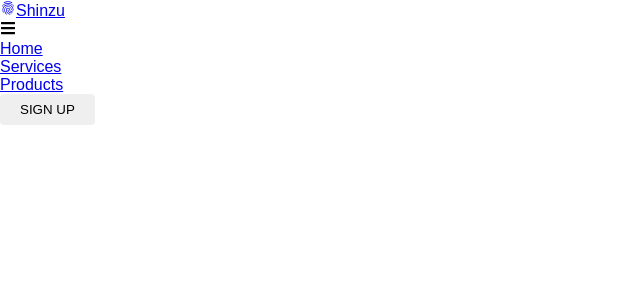
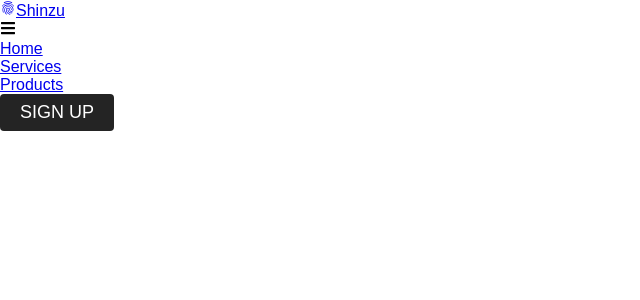
Before and after one commit to OsasAzamegbe/fintech-web-app, a React (Create React App) app: page / in a window 1280 px wide. Shown: the top 300 px of the page, without its empty margins (0-640 px from the left). Built offline with nearby package versions, Linux system fonts and the light colour scheme.

Commit message:
added more Button styling

```diff
--- a/src/components/Button.css
+++ b/src/components/Button.css
@@ -1,5 +1,9 @@
 :root{
     --primary: white;
+    --blue: #276afb;
+    --red: #f009f0;
+    --dark: #242424;
+    --green: #25ce4a;
 }
 
 .btn {
@@ -10,3 +14,86 @@
     cursor: pointer;
     white-space: nowrap;
 }
+
+.btn--primary{
+    background-color: var(--primary);
+    color: var(--dark);
+    border: 1px solid var(--primary)
+}
+
+.btn--outline{
+    background-color: transparent;
+    color: white;
+    padding: 8px 20px;
+    border: 1px solid var(--primary);
+    transition: all 0.3s ease-out;
+}
+
+.btn--medium {
+    padding: 8px 20px;
+    font-size: 18px;
+}
+
+.btn--large{
+    padding: 12px 26px;
+    font-size: 20px;
+}
+
+.btn--mobile{
+    text-align: center;
+    border-radius: 4px;
+    width: 80%;
+    text-decoration: none;
+    font-size: 24px;
+    background-color: transparent;
+    color: white;
+    padding: 14px 20px;
+    border: 1px solid white;
+    transition: all 0.3s ease-out;
+}
+
+.btn--wide {
+    padding: 12px 64px;
+    font-size: 20px;
+}
+
+.btn--large:hover, .btn--medium:hover, .btn--mobile:hover{
+    transition: all 0.3s ease-out;
+    background: white;
+    color: var(--dark);
+}
+
+.btn--wide:hover{
+    color: white;
+    background-color: var(--red);
+    transition: all 0.2s ease-out;
+}
+
+.blue {
+    background-color: var(--blue);
+    color: white;
+    border: none;
+}
+
+.red {
+    background-color: var(--red);
+    color: white;
+    border: none;
+}
+.primary {
+    background-color: var(--dark);
+    color: white;
+    border: none;
+}
+.primary:hover {
+    background-color: white;
+    color: var(--dark);
+}
+.green {
+    background-color: var(--green);
+    color: white;
+    border: none;
+}
+.green:hover {
+    background-color: var(--dark);
+}
--- a/src/components/Navbar.js
+++ b/src/components/Navbar.js
@@ -7,7 +7,7 @@ import Button from './Button'
 
 const Navbar = () => {
     const [click, setClick] = useState(false)
-    const [button, setButton] = useState(false)
+    const [button, setButton] = useState(true)
 
     const clickHandler = () => setClick(!click)
 
```
